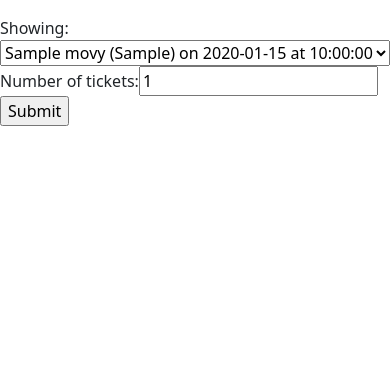
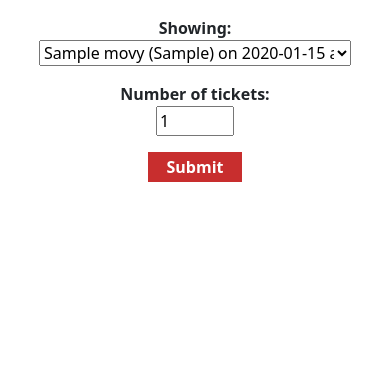
Before and after one commit to JamesMartin1998/Django-Project, a Django app: page /edit-booking/1/ in a window 390 px wide. Shown: the part 161-542 px from the top of the page. Run offline with Django 3.2, Linux system fonts and the light colour scheme; a user stored in the database is signed in; tables that the repository leaves empty hold one stand-in row (values such as "Sample post").

Commit message:
add style to the edit-booking.html form

```diff
--- a/static/css/style.css
+++ b/static/css/style.css
@@ -341,3 +341,64 @@ div#map {
     min-height: 500px;
     margin-top: 1rem;
 }
+
+/* Edit Booking Form */
+
+#edit-booking-form {
+    display: flex;
+    flex-direction: column;
+    justify-content: center;
+}
+
+#edit-booking-form label {
+    width:40%;
+    margin: 0 30% 0 30%;
+    text-align: center;
+    font-weight: 600;
+}
+
+#edit-booking-form input {
+    width: 6%;
+    margin: 0 47% 1rem 47%;
+}
+
+#id_showing {
+    width: 30%;
+    margin: 0 35% 1rem 35%;
+}
+
+#id_number_of_tickets {
+    width: 20%;
+}
+
+#edit-booking-form button {
+    width: 6%;
+    margin: 0 47% 1rem 47%;
+}
+
+@media only screen and (max-width: 1200px) {
+    #edit-booking-form label {
+        width:80%;
+        margin: 0 10% 0 10%;
+        text-align: center;
+    }
+
+    #edit-booking-form input {
+        width: 20%;
+        margin: 0 40% 1rem 40%;
+    }
+
+    #id_showing {
+        width: 80%;
+        margin: 0 10% 1rem 10%;
+    }
+
+    #id_number_of_tickets {
+        width: 20%;
+    }
+
+    #edit-booking-form button {
+        width: 24%;
+        margin: 0 38% 1rem 38%;
+    }
+}
--- a/templates/edit-booking.html
+++ b/templates/edit-booking.html
@@ -12,21 +12,11 @@
     </div>
 </div>
 
-<form method="POST" action="">
+<form id="edit-booking-form" method="POST" action="">
     {% csrf_token %}
     {{form}}
-    <input type="submit">
+    <button class="small-btn" type="submit">Submit</button>
 </form>
-
-
-
-
-
-
-
-
-
-
 
 <script>
     // Checks the movie title for the existing showing. Removes showing options for other movies
```
